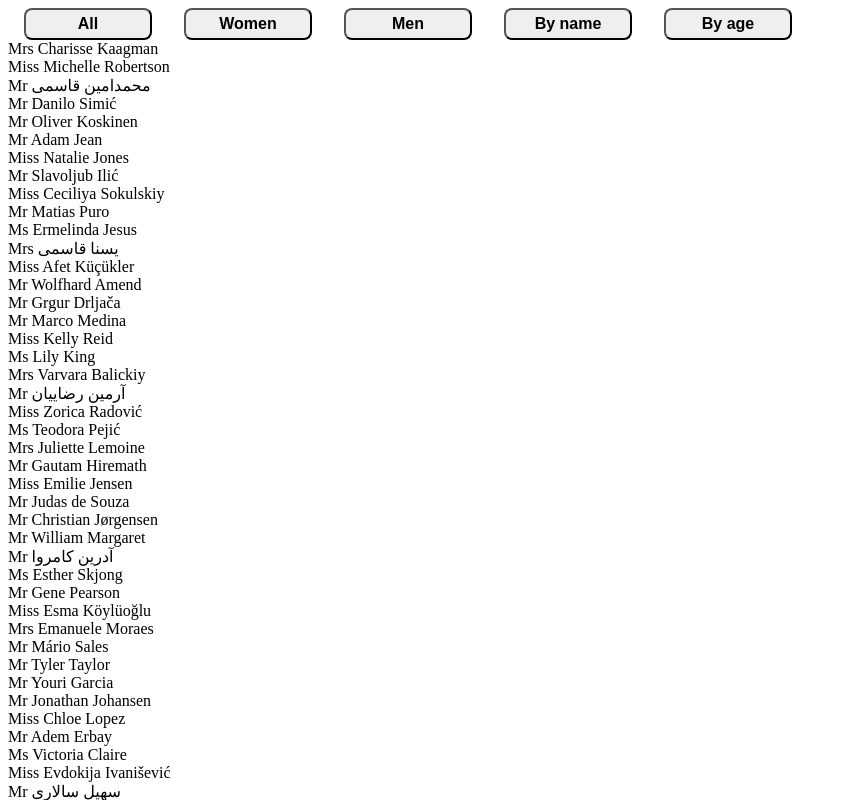
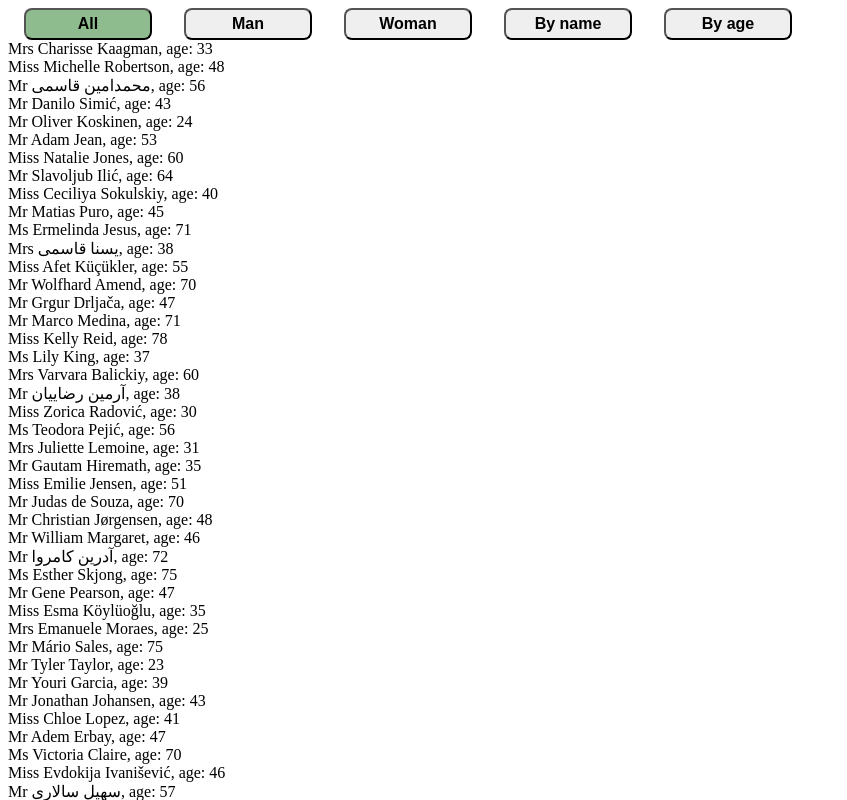
Before and after one commit to Bootreen/react-array, a React (Vite) app: page / in a window 1280 px wide. Shown: the top 800 px of the page, without its empty margins (0-847 px from the left). Built offline with nearby package versions, Linux system fonts and the light colour scheme.

Commit message:
Added filtering and sorting functionality

```diff
--- a/src/App.jsx
+++ b/src/App.jsx
@@ -1,28 +1,31 @@
 import { Fragment, useState } from "react";
-import { buttons } from "./data/buttonslist";
+import { preset } from "./data/preset";
 import { Button } from "./components/button";
 import { users } from "./data/usersComplete";
 import "./App.css";
 
 const App = () => {
-  const [filter, setFilter] = useState("");
-  const onFilterSelect = (filter) => setFilter(filter);
+  const [active, setActive] = useState(preset["All"].title);
+  const onFilterSelect = (active) => setActive(active);
 
   return (
     <Fragment>
-      {buttons.map((caption) => (
+      {Object.values(preset).map(({ title }) => (
         <Button
-          key={caption}
-          active={filter}
-          caption={caption}
+          key={title}
+          active={active}
+          caption={title}
           handler={onFilterSelect}
         />
       ))}
-      {users.map(({ name: { title, first, last }, email }) => (
-        <div key={email}>
-          {title} {first} {last}
-        </div>
-      ))}
+      {users
+        .filter(preset[active].filter)
+        .toSorted(preset[active].sorter)
+        .map(({ name: { title, first, last }, dob: { age }, email }) => (
+          <div key={email}>
+            {title} {first} {last}, age: {age}
+          </div>
+        ))}
     </Fragment>
   );
 };
--- a/src/data/buttonslist.js
+++ /dev/null
@@ -1 +0,0 @@
-export const buttons = ["All", "Women", "Men", "By name", "By age"];
--- /dev/null
+++ b/src/data/preset.js
@@ -0,0 +1,24 @@
+export const preset = {
+  All: { title: "All", filter: () => true, sorter: () => 0 },
+  Man: {
+    title: "Man",
+    filter: ({ gender }) => gender === "male",
+    sorter: () => 0,
+  },
+  Woman: {
+    title: "Woman",
+    filter: ({ gender }) => gender === "female",
+    sorter: () => 0,
+  },
+  "By name": {
+    title: "By name",
+    filter: () => true,
+    sorter: ({ name: { last: lastA } }, { name: { last: lastB } }) =>
+      lastA.localeCompare(lastB),
+  },
+  "By age": {
+    title: "By age",
+    filter: () => true,
+    sorter: ({ dob: { age: ageA } }, { dob: { age: ageB } }) => ageA - ageB,
+  },
+};
```
